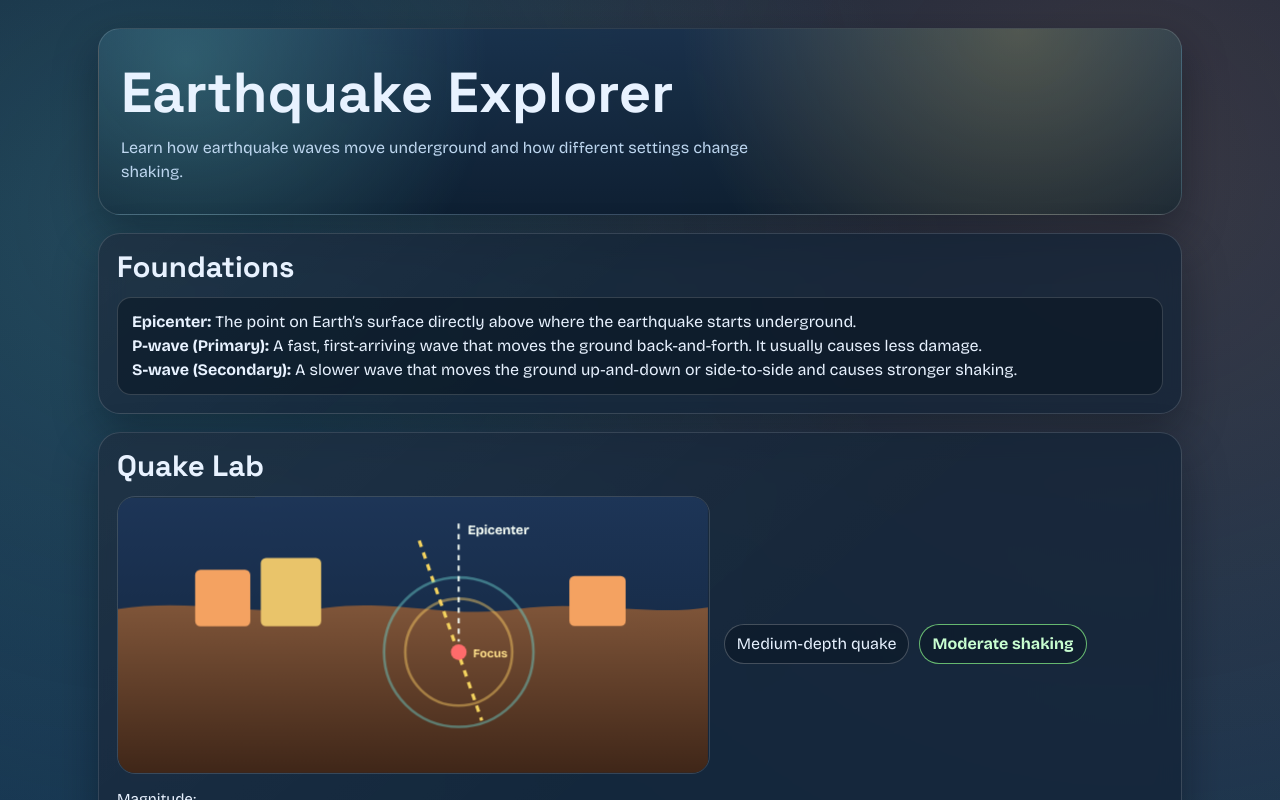
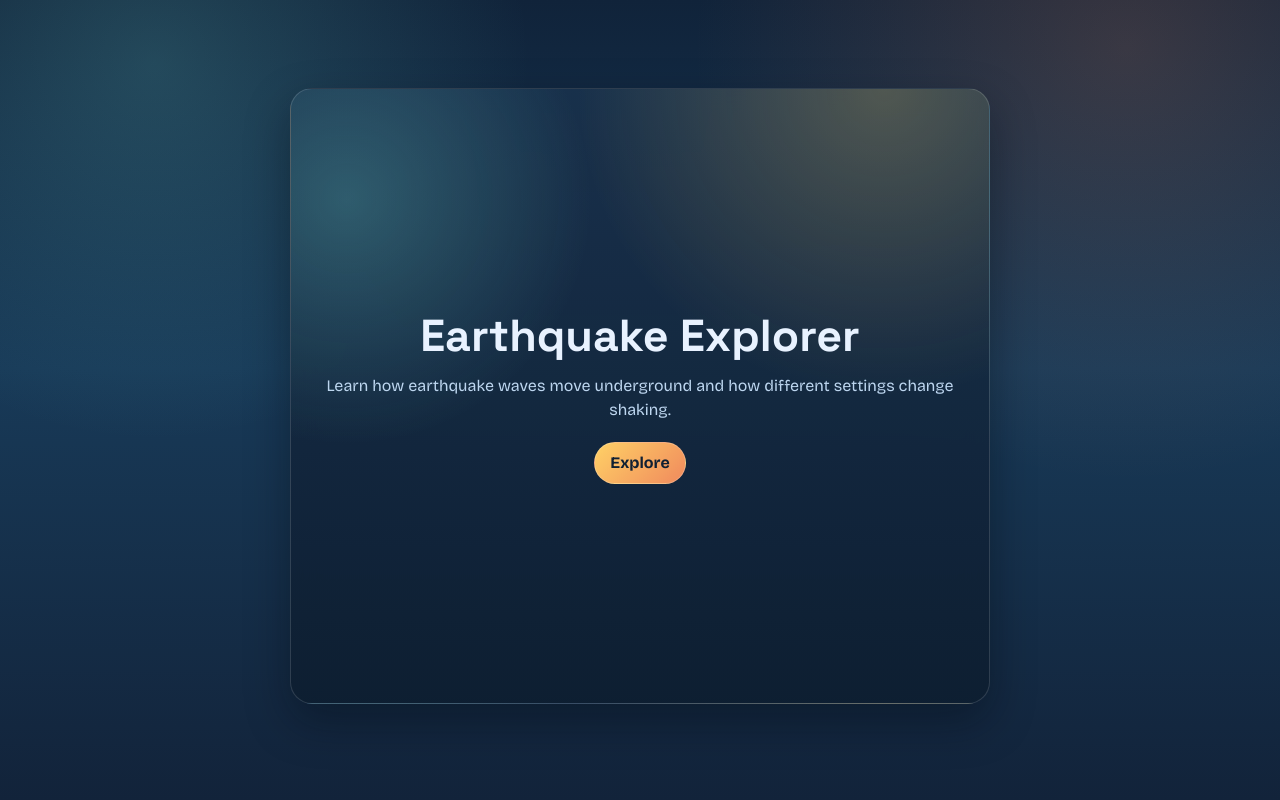
Before and after one commit to sahithipasam/earthquake, a React (Vite) app: page / in a window 1280 px wide. Shown: the top 800 px of the page. Built offline with nearby package versions, Linux system fonts and the light colour scheme.

Commit message:
added buttons

```diff
--- a/src/App.jsx
+++ b/src/App.jsx
@@ -1,5 +1,7 @@
 import { useEffect, useMemo, useState } from 'react'
 import './styles/App.css'
+
+
 
 const soilProfiles = {
   rock: { label: 'Rocky ground', factor: 0.82, color: '#6dd3ce' },
@@ -83,6 +85,7 @@ const buildWavePath = (phase, power, running) => {
 }
 
 function App() {
+  const [activeSection, setActiveSection] = useState('home')
   const [magnitude, setMagnitude] = useState(5.7)
   const [depth, setDepth] = useState(14)
   const [soil, setSoil] = useState('mixed')
@@ -163,16 +166,40 @@ function App() {
 
   return (
     <main className="app">
-      <header className="hero card">
-        <h1>Earthquake Explorer</h1>
-        <p className="heroText">
-          Learn how earthquake waves move underground and how different settings change shaking.
-        </p>
 
-      </header>
+      {activeSection === 'home' && (
+  <header className="hero card">
+    <h1>Earthquake Explorer</h1>
+    <p className="heroText">
+      Learn how earthquake waves move underground and how different settings change shaking.
+    </p>
+    <button onClick={() => setActiveSection('menu')}>
+      Explore
+    </button>
+  </header>
+)}
+{activeSection === 'menu' && (
+  <section className="card">
+    <h2>Select a Section</h2>
+
+    <div className="scenarioRow">
+      <button onClick={() => setActiveSection('foundations')}>Foundations</button>
+      <button onClick={() => setActiveSection('lab')}>Quake Lab</button>
+      <button onClick={() => setActiveSection('scenarios')}>Real Scenarios</button>
+      <button onClick={() => setActiveSection('seismo')}>Seismograph</button>
+      <button onClick={() => setActiveSection('safety')}>Safety</button>
+      <button onClick={() => setActiveSection('quiz')}>Knowledge Check</button>
+    </div>
+
+     <button className="ghost" onClick={() => setActiveSection('home')}>
+      ⬅ Back
+    </button>
+
+  </section>
+)}
+     {activeSection === 'foundations' && (
       <section className="card">
   <div className="sectionHead">
-
     <h2>Foundations</h2>
   </div>
 
@@ -189,8 +216,11 @@ function App() {
       <strong>S-wave (Secondary):</strong> A slower wave that moves the ground up-and-down or side-to-side and causes stronger shaking.
     </p>
   </div>
+  <button onClick={() => setActiveSection('menu')}>⬅ Back</button>
 </section>
+)}
 
+{activeSection === 'lab' && (
       <section className="card labSection">
         <div className="sectionHead">
 
@@ -277,9 +307,10 @@ function App() {
             <p className="hint">Tip: Shallow quakes and loose soil can increase surface shaking.</p>
           </div>
         </div>
-
+        <button onClick={() => setActiveSection('menu')}>⬅ Back</button>
       </section>
-
+)}
+  {activeSection === 'scenarios' && (
       <section className="card">
         <div className="sectionHead">
 
@@ -293,7 +324,11 @@ function App() {
             </button>
           ))}
         </div>
+         <button onClick={() => setActiveSection('menu')}>⬅ Back</button>
       </section>
+  )}
+
+  {activeSection === 'seismo' && (
 
       <section className="card waveSection">
         <div className="sectionHead">
@@ -305,7 +340,11 @@ function App() {
           <path d={wavePath} />
         </svg>
         <p className="hint">P-waves usually arrive first. S-waves arrive later and often shake more strongly.</p>
+         <button onClick={() => setActiveSection('menu')}>⬅ Back</button>
       </section>
+  )}
+
+  {activeSection === 'safety' && (
 
       <section className="card safetySection">
         <div className="sectionHead">
@@ -321,7 +360,10 @@ function App() {
     </div>
   ))}
 </div>
+ <button onClick={() => setActiveSection('menu')}>⬅ Back</button>
       </section>
+  )}
+  {activeSection === 'quiz' && (
 
       <section className="card quizSection">
         <div className="sectionHead">
@@ -344,6 +386,24 @@ function App() {
                 </button>
               ))}
             </div>
+
+            <div className="buttonRow">
+  <button
+    type="button"
+    className="checkBtn"
+    onClick={submitQuiz}
+    disabled={!quizAnswered}
+  >
+    Next
+  </button>
+
+  <button
+    className="ghost"
+    onClick={() => setActiveSection('menu')}
+  >
+    ← Back
+  </button>
+</div>
             {quizAnswered && (
               <p className={quiz[quizStep].answer === quizChoice ? 'feedback ok' : 'feedback bad'}>
                 {quiz[quizStep].answer === quizChoice ? 'Correct!' : 'Not correct.'}
@@ -355,7 +415,7 @@ function App() {
                 )}
               </p>
             )}
-            <button type="button" className="checkBtn" onClick={submitQuiz} disabled={!quizAnswered}>Next</button>
+
           </>
         ) : (
   <>
@@ -372,7 +432,9 @@ function App() {
     </div>
    </>
         )}
+
       </section>
+  )}
     </main>
   )
 }
--- a/src/styles/App.css
+++ b/src/styles/App.css
@@ -37,11 +37,28 @@
   border-radius: var(--radius);
   box-shadow: var(--shadow);
   backdrop-filter: blur(12px);
-  padding: 18px;
+
+  max-width: 800px;
+  width: 90%;
+  margin: 40px auto;
+  padding: 24px;
+  text-align: left;
 }
 
 .hero {
-  padding: 30px 22px;
+  max-width: 700px;          /* 🔥 reduce width slightly */
+  width: 90%;
+  margin: 60px auto;         /* center with space */
+
+  padding: 28px 20px;        /* 🔥 reduced height */
+
+  display: flex;
+  flex-direction: column;
+  justify-content: center;
+  align-items: center;
+
+  text-align: center;
+
   background:
     radial-gradient(circle at 8% 18%, rgba(109, 211, 206, 0.28), transparent 30%),
     radial-gradient(circle at 85% 0%, rgba(255, 209, 102, 0.24), transparent 36%),
@@ -191,7 +208,7 @@ select {
 
 .buttonRow {
   display: flex;
-  gap: 10px;
+  gap: 20px;
   flex-wrap: wrap;
 }
 
@@ -212,7 +229,17 @@ button.ghost {
 }
 
 button:hover {
-  transform: translateY(-1px);
+  transform: translateY(-1px) scale(1.05);
+}
+
+.buttonRow {
+  display: flex;
+  justify-content: space-between;
+  margin-top: 24px;
+}
+
+.buttonRow button {
+  min-width: 110px;
 }
 
 .miniGrid {
@@ -249,11 +276,7 @@ button:hover {
   color: var(--text);
 }
 
-.scenarioRow {
-  display: grid;
-  grid-template-columns: repeat(3, minmax(0, 1fr));
-  gap: 10px;
-}
+
 
 .scenarioBtn {
   border-radius: 16px;
@@ -380,3 +403,63 @@ button:hover {
     max-height: 200px;
   }
 }
+button {
+  transition: 0.2s;
+   margin-top: 20px;
+}
+
+
+
+
+.sectionHead {
+  text-align: center;
+}
+
+.scenarioRow {
+  display: flex;
+  flex-direction: column;
+  gap: 16px;
+  align-items: center;
+}
+
+.scenarioRow button {
+  width: 60%;
+}
+
+.labExplain p {
+  margin-bottom: 16px;
+  line-height: 1.6;
+}
+
+.choiceList {
+  display: flex;
+  flex-direction: column;
+  gap: 14px;
+}
+
+.choice {
+  display: flex;
+  justify-content: center;   /* 🔥 center text */
+  align-items: center;
+  text-align: center;
+  padding: 12px;
+}
+
+.choiceList button {
+  width: 70%;
+  margin: 0 auto;
+  display: block;
+}
+
+body {
+  color: #e6f1ff;  /* lighter text */
+}
+
+p {
+  color: #cbd5e1;
+}
+
+
+.hero h1 {
+  font-size: 2.8rem;
+}
```
